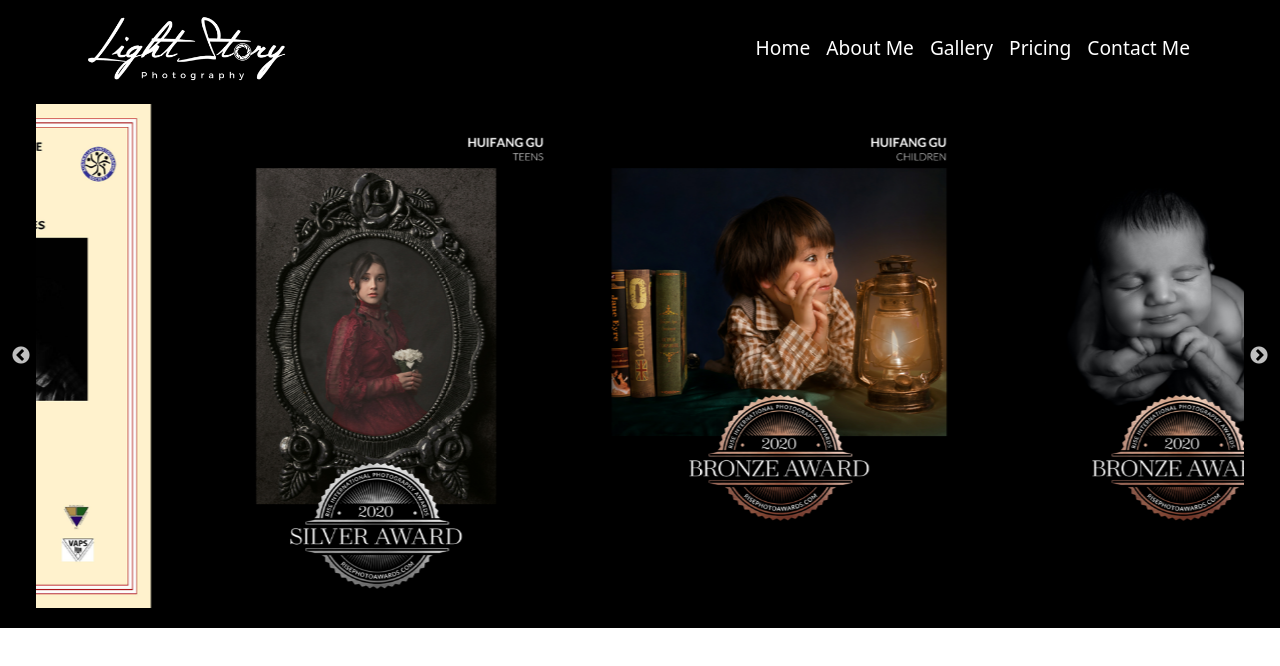
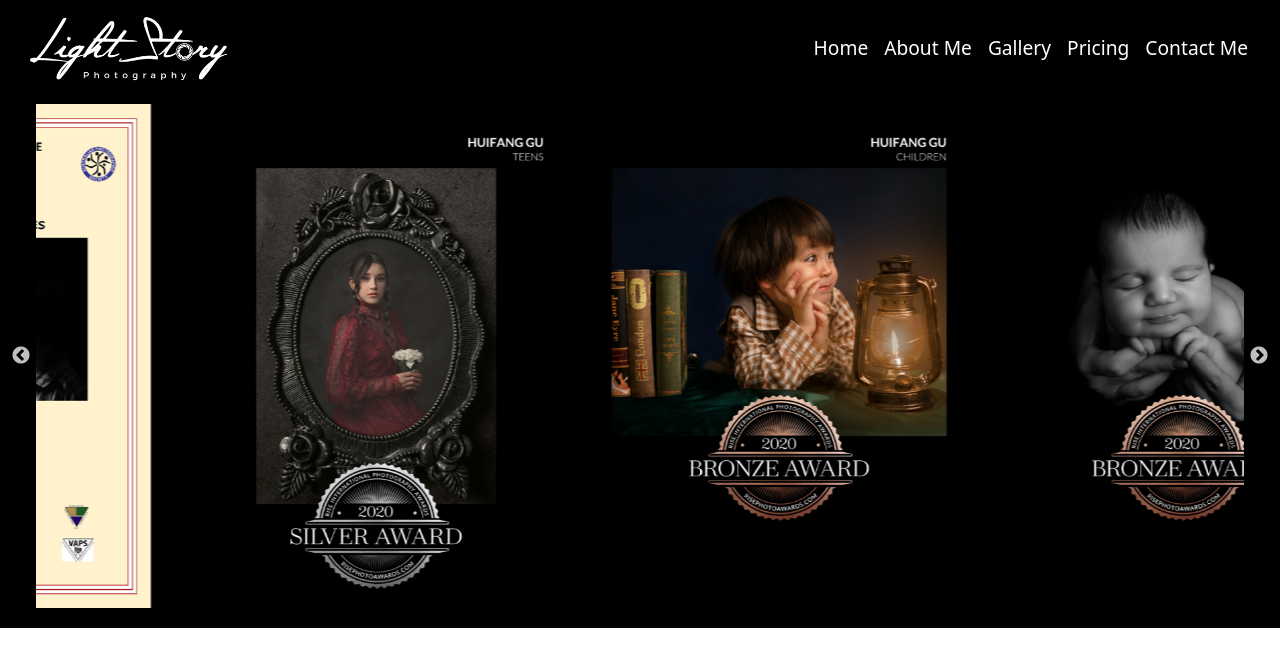
Before and after one commit to huifang719/lightstory, a React (Create React App) app: page / in a window 1280 px wide. Shown: the top 666 px of the page. Built offline with nearby package versions, Linux system fonts and the light colour scheme.

Commit message:
css changes on navbar for deploying

```diff
--- a/src/App.css
+++ b/src/App.css
@@ -31,7 +31,7 @@
   }
 }
 
-@media only screen and (min-width: 1200px) {
+@media only screen and (min-width: 1400px) {
   .navContainer {
     width: 85%;
   }
--- a/src/components/inc/MainNav.js
+++ b/src/components/inc/MainNav.js
@@ -6,7 +6,7 @@ import brand from '../image/logo.png';
 const MainNav = () => {
   return (
     <Navbar variant="dark" expand="lg">
-      <Container className="navContainer" fluid="xl">
+      <Container className="navContainer" fluid="xxl">
         <Navbar.Brand as={Link} to="/">
           <Image className="brand" src={brand} />
         </Navbar.Brand>
```
